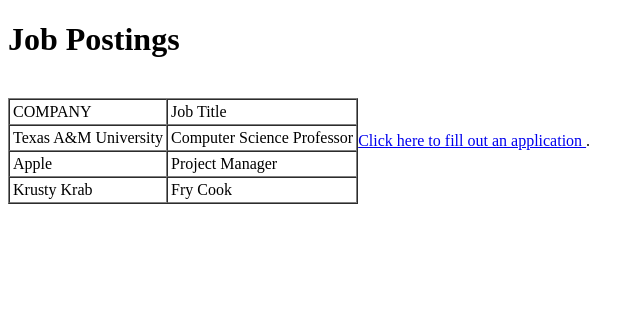
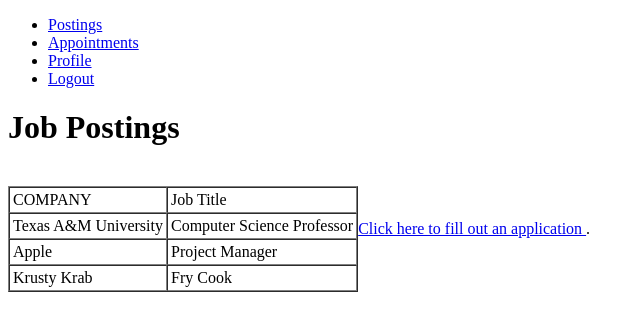
Before and after one commit to trevunderwood/csce310, a PHP site: page /posting.php in a window 1280 px wide. Shown: the top 331 px of the page, without its empty margins (0-644 px from the left). Run offline with PHP 8.4, Linux system fonts and the light colour scheme; data comes from the database, SQL or seed files in the repository.

Commit message:
basic navbar

```diff
--- a/appointments.php
+++ b/appointments.php
@@ -3,6 +3,12 @@
 <html>
  <title>Appointments</title>
  <body>
+ <ul>
+    <li><a href="posting.php">Postings</a></li>
+    <li><a href="appointments.php">Appointments</a></li>
+    <li><a href="user_profile.php">Profile</a></li>
+    <li><a href="login.html">Logout</a></li>
+</ul>
  <h1>Appointments Page</h1>
  <?php
 
--- a/posting.php
+++ b/posting.php
@@ -1,7 +1,12 @@
 <!DOCTYPE html>
 <html>
 <body>
-
+<ul>
+    <li><a href="posting.php">Postings</a></li>
+    <li><a href="appointments.php">Appointments</a></li>
+    <li><a href="user_profile.php">Profile</a></li>
+    <li><a href="login.html">Logout</a></li>
+</ul>
 <h1>Job Postings</h1>
 
 <br>
--- a/user_profile.php
+++ b/user_profile.php
@@ -31,7 +31,8 @@
         <ul>
             <li><a href="posting.php">Postings</a></li>
             <li><a href="appointments.php">Appointments</a></li>
-            <li><a href="#">Profile</a></li>
+            <li><a href="user_profile.php">Profile</a></li>
+            <li><a href="login.html">Logout</a></li>
         </ul>
         <h1>Profile</h1>
         <h2>First Name</h2>
```
